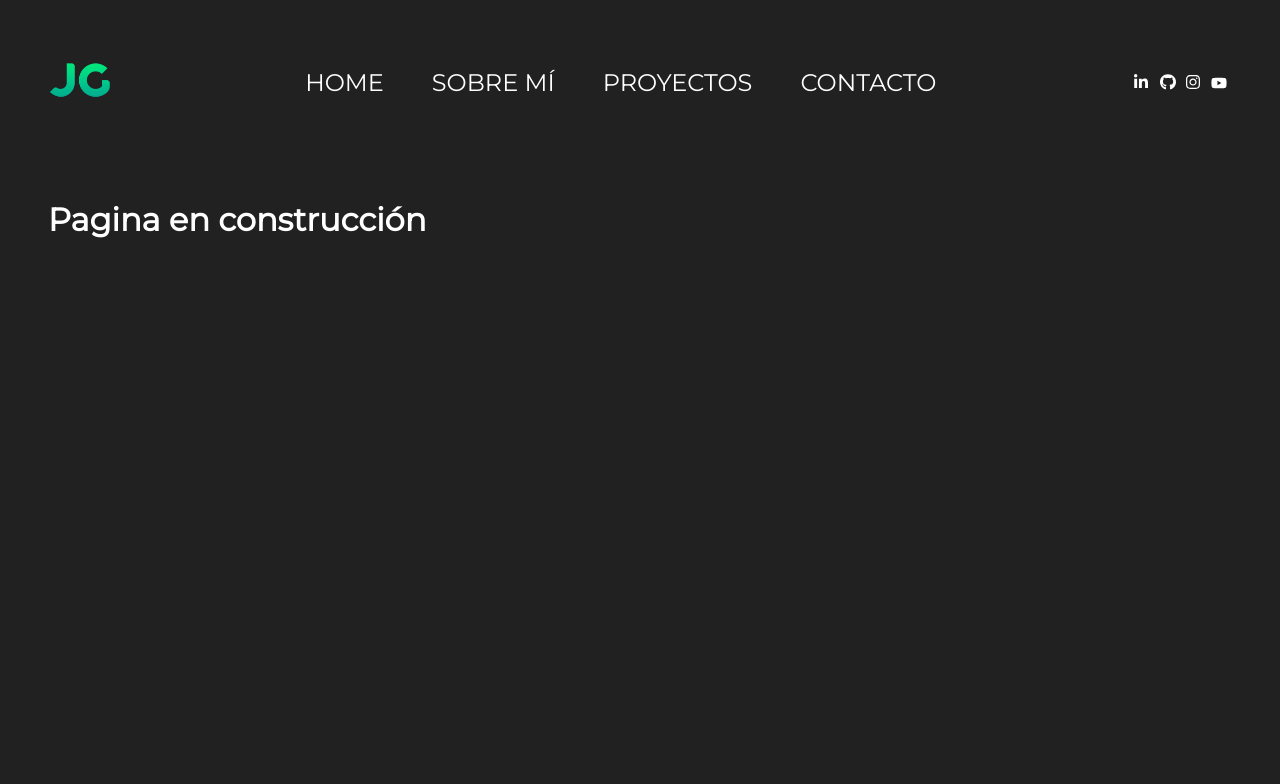
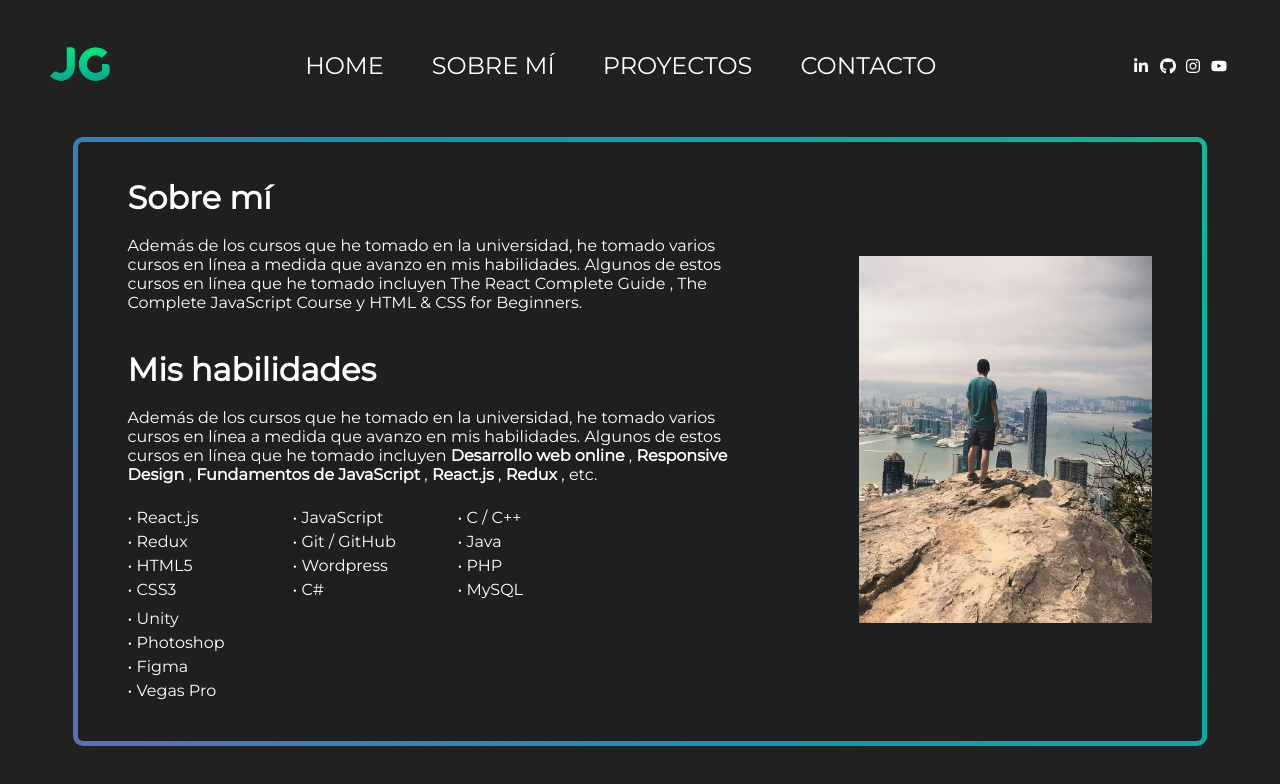
Before and after one commit to JuandaGarcia/JuandaGarcia.com, a React (Create React App) app: page /sobre-mi in a window 1280 px wide. Shown: the top 784 px of the page. Built offline with nearby package versions, Linux system fonts and the light colour scheme.

Commit message:
Sobre mi desktop terminado

```diff
--- a/src/components/ContactForm.js
+++ b/src/components/ContactForm.js
@@ -153,6 +153,7 @@ class ContactForm extends React.Component {
 								{}
 							</a>
 						</div>
+						<form action="">
 							<input
 								placeholder="Nombre"
 								required
@@ -178,6 +179,7 @@ class ContactForm extends React.Component {
 								rows="5"
 							></textarea>
 							<button className="btn-primary">Enviar</button>
+						</form>
 					</div>
 				</div>
 			</section>
--- a/src/components/Navbar.js
+++ b/src/components/Navbar.js
@@ -26,7 +26,6 @@ class Navbar extends React.Component {
 	render() {
 		return (
 			<header>
-				<div className="navegacion">
 				<Link className="noSelect" to="/">
 					<figure className="logo">
 						<img src={Logo} alt="logo" />
@@ -115,7 +114,6 @@ class Navbar extends React.Component {
 						{}
 					</a>
 				</div>
-				</div>
 			</header>
 		)
 	}
--- a/src/index.css
+++ b/src/index.css
@@ -14,8 +14,7 @@
 body {
 	background-color: #212121;
 	padding: 3em;
-	padding-bottom: 0;
-	height: 90vh;
+	height: 100vh;
 }
 
 #App {
@@ -43,16 +42,13 @@ body::-webkit-scrollbar-thumb {
 
 header {
 	height: 5%;
-	margin-bottom: 10%;
-}
-
-.navegacion {
 	display: flex;
 	justify-content: space-between;
 	align-items: center;
+	margin-bottom: 5%;
 }
 
-li a {
+header li a {
 	font-family: 'Montserrat', sans-serif;
 }
 
@@ -61,11 +57,11 @@ li a {
 	pointer-events: none;
 }
 
-ol {
+header ol {
 	display: flex;
 }
 
-li {
+header li {
 	margin: 0 1em;
 	font-size: 1.5em;
 	text-transform: uppercase;
@@ -869,6 +865,106 @@ path#f3-l9 {
 	text-decoration: underline;
 }
 
+.sobremi {
+	display: flex;
+	justify-content: center;
+	align-items: flex-start;
+	width: 100%;
+	height: 85%;
+	flex-wrap: wrap-reverse;
+}
+
+.sobre-mi-info {
+	width: 65%;
+	padding: 50px;
+}
+
+.list-info-sobremi {
+	display: flex;
+	width: 100%;
+	flex-wrap: wrap;
+}
+
+.sobre-mi-info li {
+	width: 125px;
+	margin: 5px 0;
+	margin-right: 40px;
+}
+
+.sobre-mi-img {
+	width: 35%;
+	padding: 50px;
+}
+
+.sobre-mi-img img {
+	width: 100%;
+}
+
+#box {
+	display: flex;
+	align-items: center;
+	justify-content: center;
+	width: 95%;
+	height: 100%;
+	color: white;
+	font-family: 'Raleway', sans-serif;
+	font-size: 1em;
+}
+.gradient-border {
+	--borderWidth: 5px;
+	background: #1d1f20;
+	position: relative;
+	border-radius: var(--borderWidth);
+}
+.gradient-border:after {
+	content: '';
+	position: absolute;
+	top: calc(-1 * var(--borderWidth));
+	left: calc(-1 * var(--borderWidth));
+	height: calc(100% + var(--borderWidth) * 2);
+	width: calc(100% + var(--borderWidth) * 2);
+	background: linear-gradient(
+		60deg,
+		#f79533,
+		#f37055,
+		#ef4e7b,
+		#a166ab,
+		#5073b8,
+		#1098ad,
+		#07b39b,
+		#6fba82
+	);
+	border-radius: calc(2 * var(--borderWidth));
+	z-index: -1;
+	-webkit-animation: animatedgradient 3s ease alternate infinite;
+	animation: animatedgradient 3s ease alternate infinite;
+	background-size: 300% 300%;
+}
+
+@-webkit-keyframes animatedgradient {
+	0% {
+		background-position: 0% 50%;
+	}
+	50% {
+		background-position: 100% 50%;
+	}
+	100% {
+		background-position: 0% 50%;
+	}
+}
+
+@keyframes animatedgradient {
+	0% {
+		background-position: 0% 50%;
+	}
+	50% {
+		background-position: 100% 50%;
+	}
+	100% {
+		background-position: 0% 50%;
+	}
+}
+
 @media screen and (max-width: 1024px) {
 	.menu {
 		font-size: 11px;
@@ -936,12 +1032,12 @@ path#f3-l9 {
 		font-size: 18px;
 	}
 
-	ol {
+	header ol {
 		display: block;
 		text-align: center;
 	}
 
-	li {
+	header li {
 		margin: 1em;
 		font-size: 2em;
 	}
@@ -967,6 +1063,16 @@ path#f3-l9 {
 	.container-form {
 		width: 100%;
 	}
+
+	.sobre-mi-info {
+		width: 100%;
+		padding: 0;
+	}
+
+	.sobre-mi-img {
+		width: 100%;
+		padding: 0;
+	}
 }
 
 @media screen and (max-width: 480px) {
--- a/src/pages/SobreMi.js
+++ b/src/pages/SobreMi.js
@@ -1,7 +1,110 @@
 import React from 'react'
+import me from '../img/me.jpg'
 
 function SobreMi() {
-	return <h1>Pagina en construcción</h1>
+	return (
+		<div className="sobremi">
+			<div className="gradient-border" id="box">
+				<div className="sobre-mi-info">
+					<h1>Sobre mí</h1>
+					<br />
+					<p>
+						Además de los cursos que he tomado en la universidad, he tomado
+						varios cursos en línea a medida que avanzo en mis habilidades.
+						Algunos de estos cursos en línea que he tomado incluyen The React
+						Complete Guide , The Complete JavaScript Course y HTML & CSS for
+						Beginners.
+					</p>
+					<br />
+					<br />
+					<h1>Mis habilidades</h1>
+					<br />
+					<p>
+						Además de los cursos que he tomado en la universidad, he tomado
+						varios cursos en línea a medida que avanzo en mis habilidades.
+						Algunos de estos cursos en línea que he tomado incluyen{' '}
+						<a
+							className="noSelect"
+							target="_blank"
+							rel="noopener noreferrer"
+							href="https://platzi.com/clases/html5-css3/"
+						>
+							<strong>Desarrollo web online</strong>
+						</a>{' '}
+						,{' '}
+						<a
+							className="noSelect"
+							target="_blank"
+							rel="noopener noreferrer"
+							href="https://platzi.com/clases/responsive-design/"
+						>
+							<strong>Responsive Design</strong>
+						</a>{' '}
+						,{' '}
+						<a
+							className="noSelect"
+							target="_blank"
+							rel="noopener noreferrer"
+							href="https://platzi.com/clases/fundamentos-javascript/"
+						>
+							<strong>Fundamentos de JavaScript</strong>
+						</a>{' '}
+						,{' '}
+						<a
+							className="noSelect"
+							target="_blank"
+							rel="noopener noreferrer"
+							href="https://platzi.com/clases/react/"
+						>
+							<strong>React.js</strong>
+						</a>{' '}
+						,{' '}
+						<a
+							className="noSelect"
+							target="_blank"
+							rel="noopener noreferrer"
+							href="https://platzi.com/clases/redux/"
+						>
+							<strong>Redux</strong>
+						</a>{' '}
+						, etc.
+					</p>
+					<br />
+					<div className="list-info-sobremi">
+						<ul>
+							<li>• React.js</li>
+							<li>• Redux</li>
+							<li>• HTML5</li>
+							<li>• CSS3</li>
+						</ul>
+						<ul>
+							<li>• JavaScript</li>
+							<li>• Git / GitHub</li>
+							<li>• Wordpress</li>
+							<li>• C#</li>
+						</ul>
+						<ul>
+							<li>• C / C++</li>
+							<li>• Java</li>
+							<li>• PHP</li>
+							<li>• MySQL</li>
+						</ul>
+						<ul>
+							<li>• Unity</li>
+							<li>• Photoshop</li>
+							<li>• Figma</li>
+							<li>• Vegas Pro </li>
+						</ul>
+					</div>
+				</div>
+				{
+					<div className="sobre-mi-img">
+						<img src={me} alt="Juanda Garcia" />
+					</div>
+				}
+			</div>
+		</div>
+	)
 }
 
 export default SobreMi
```
Also changed, not shown: src/img/hugo.png (deleted), src/img/me.jpg (added). Lines whose indentation alone changed are shown as unchanged.
